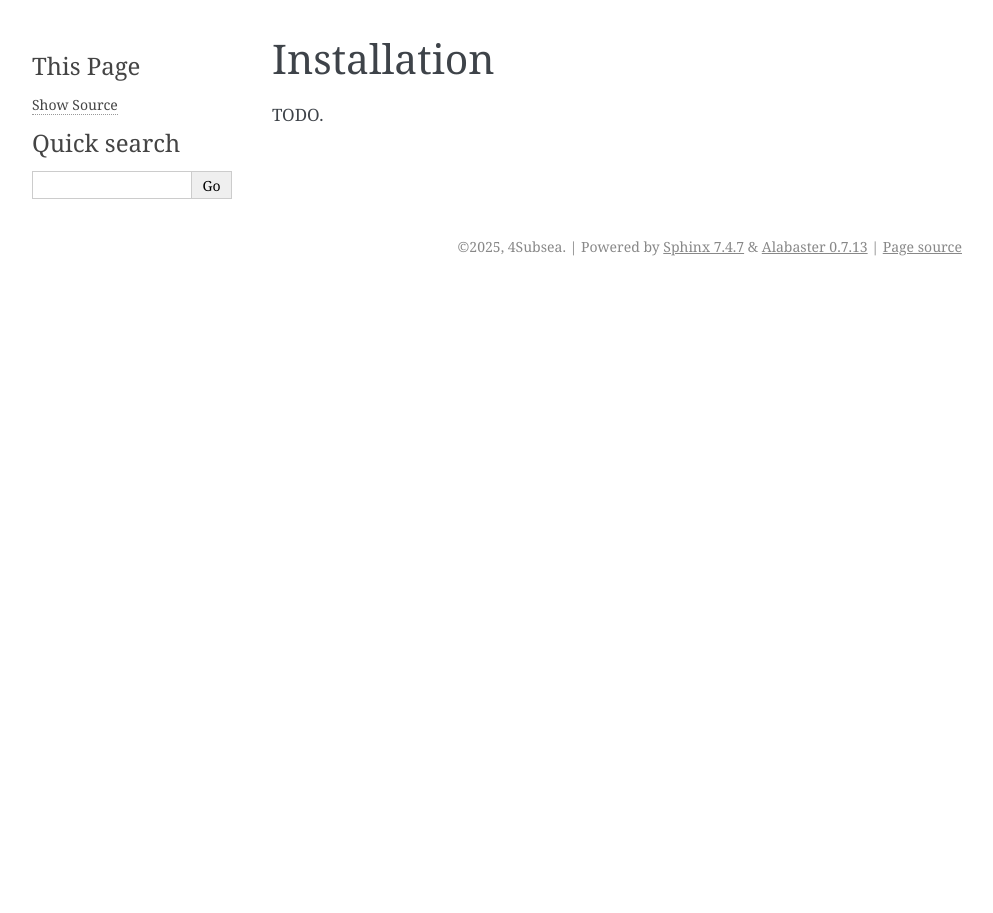
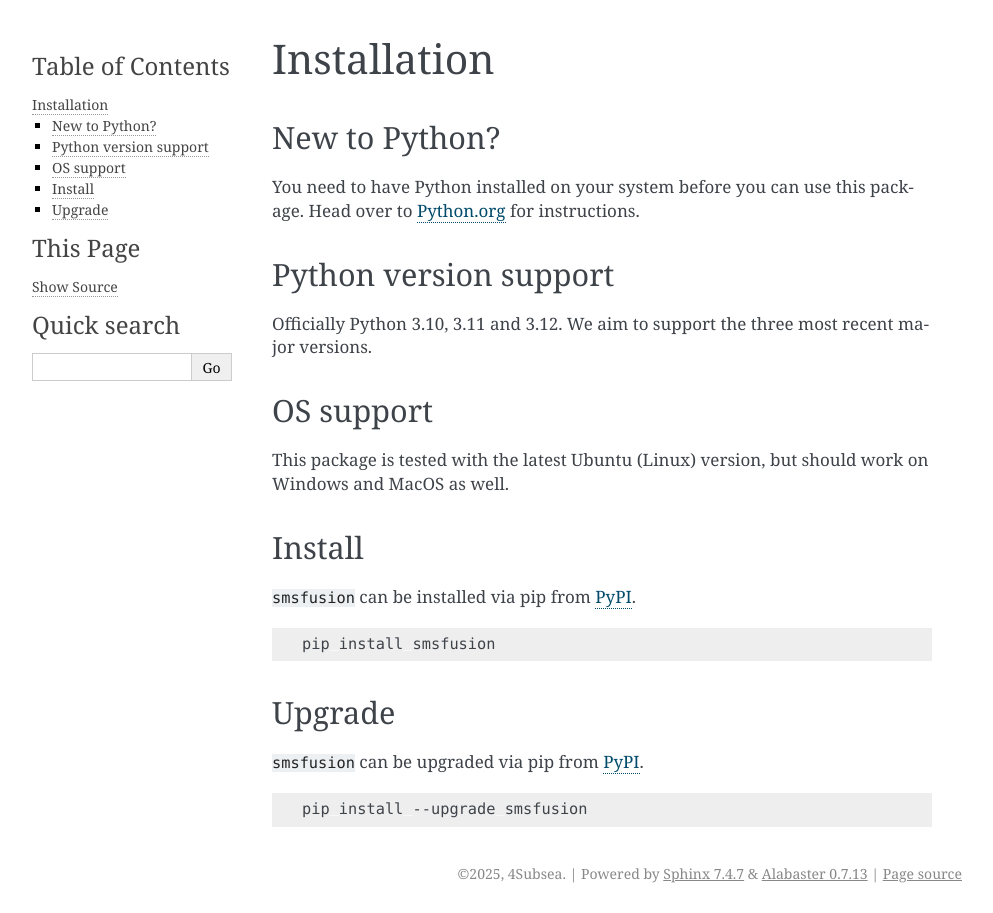
Before and after one commit to 4Subsea/smsfusion-python, a Sphinx documentation site: the page built from docs/user_guide/installation.rst, in a window 1280 px wide. Shown: the whole page, without its empty margins (148-1141 px from the left). Built offline with Sphinx 7.4.7, drawn with Linux system fonts in a browser that asks for light colours.

Commit message:
titlesonly

```diff
--- a/docs/user_guide/index.rst
+++ b/docs/user_guide/index.rst
@@ -7,6 +7,7 @@
 ---------------
 .. toctree::
    :maxdepth: 2
+   :titlesonly:
 
    installation
    quickstart
--- a/docs/user_guide/installation.rst
+++ b/docs/user_guide/installation.rst
@@ -1,3 +1,38 @@
 Installation
 ============
-TODO.
+
+New to Python?
+--------------
+You need to have Python installed on your system before you can use this package.
+Head over to `Python.org`_ for instructions.
+
+Python version support
+----------------------
+Officially Python 3.10, 3.11 and 3.12. We aim to support the three most recent major
+versions.
+
+OS support
+----------
+This package is tested with the latest Ubuntu (Linux) version, but should work on
+Windows and MacOS as well.
+
+Install
+-------
+``smsfusion`` can be installed via pip from `PyPI`_.
+
+.. code-block:: shell
+
+   pip install smsfusion
+
+.. _upgrade:
+
+Upgrade
+-------
+``smsfusion`` can be upgraded via pip from `PyPI`_.
+
+.. code-block:: shell
+
+   pip install --upgrade smsfusion
+
+.. _Python.org: https://python.org
+.. _PyPI: https://pypi.org/
```
